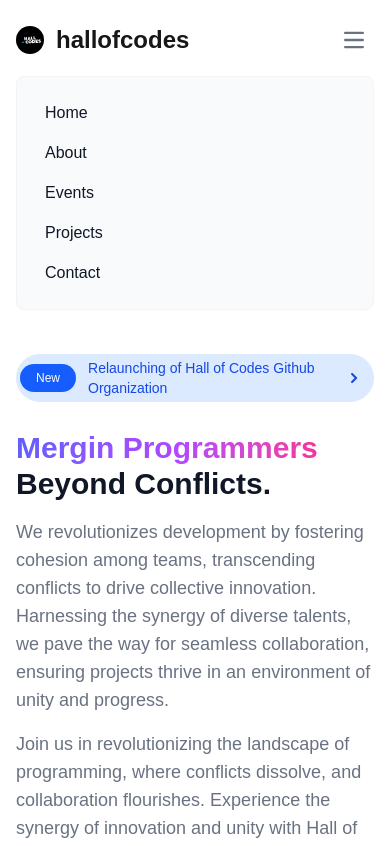
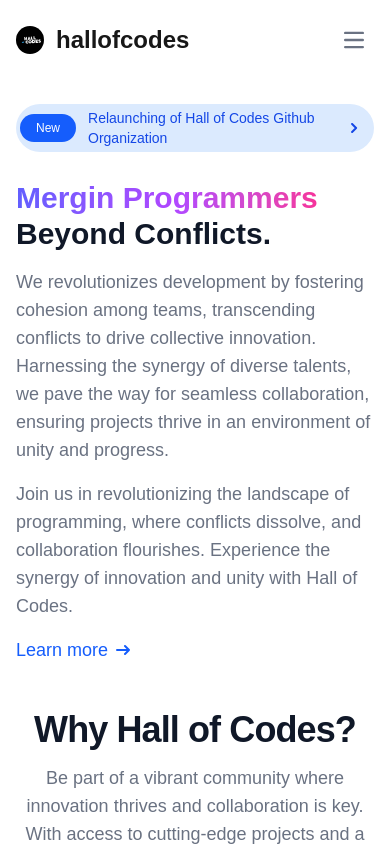
Before and after one commit to hallofcodes/hallofcodes.github.io, a Next.js app: page / in a window 390 px wide. Shown: the top 846 px of the page. Built offline with nearby package versions, Linux system fonts and the light colour scheme.

Commit message:
feat: implement mobile menu toggle functionality in Nav component

```diff
--- a/src/app/components/Nav.tsx
+++ b/src/app/components/Nav.tsx
@@ -1,7 +1,12 @@
+"use client"
+
 import Image from "next/image";
 import Link from "next/link";
+import { useState } from "react";
 
 export default function Nav() {
+  const [toggleMenu, setToggleMenu] = useState(false);
+
   return (
     <nav className="bg-white dark:bg-gray-900 max-w-full z-20 top-0 start-0">
       <div className="flex flex-wrap items-center justify-between mx-auto pt-5 pb-5 pl-4 pr-4">
@@ -51,6 +56,7 @@
           </button>
 
           <button
+            onClick={() => setToggleMenu(!toggleMenu)}
             data-collapse-toggle="navbar-sticky"
             type="button"
             className="inline-flex items-center p-2 w-10 h-10 justify-center text-sm text-gray-500 rounded-lg md:hidden hover:bg-gray-100 focus:outline-none focus:ring-2 focus:ring-gray-200 dark:text-gray-400 dark:hover:bg-gray-900 dark:focus:ring-gray-600"
@@ -76,7 +82,7 @@
           </button>
         </div>
         <div
-          className="items-center justify-between w-full md:flex md:w-auto md:order-1"
+          className={`${toggleMenu ? 'flex' : 'hidden'} items-center justify-between w-full md:flex md:w-auto md:order-1`}
           id="navbar-sticky"
         >
           <ul className="flex flex-col w-full p-4 md:p-0 mt-4 font-medium border border-gray-100 rounded-lg bg-gray-50 md:space-x-8 rtl:space-x-reverse md:flex-row md:mt-0 md:border-0 md:bg-white dark:bg-gray-900 md:bg-gray-900 dark:border-gray-700">
```
